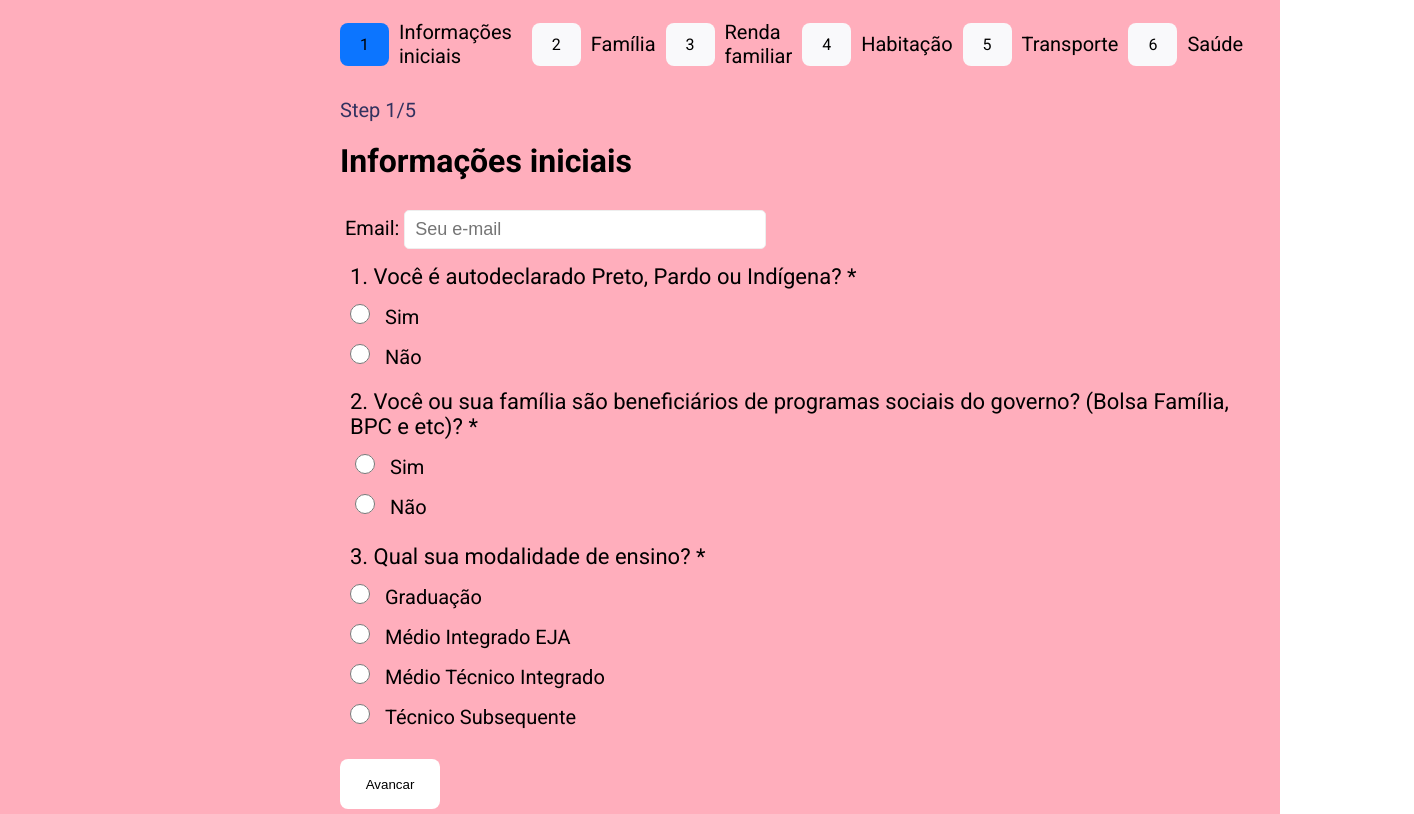
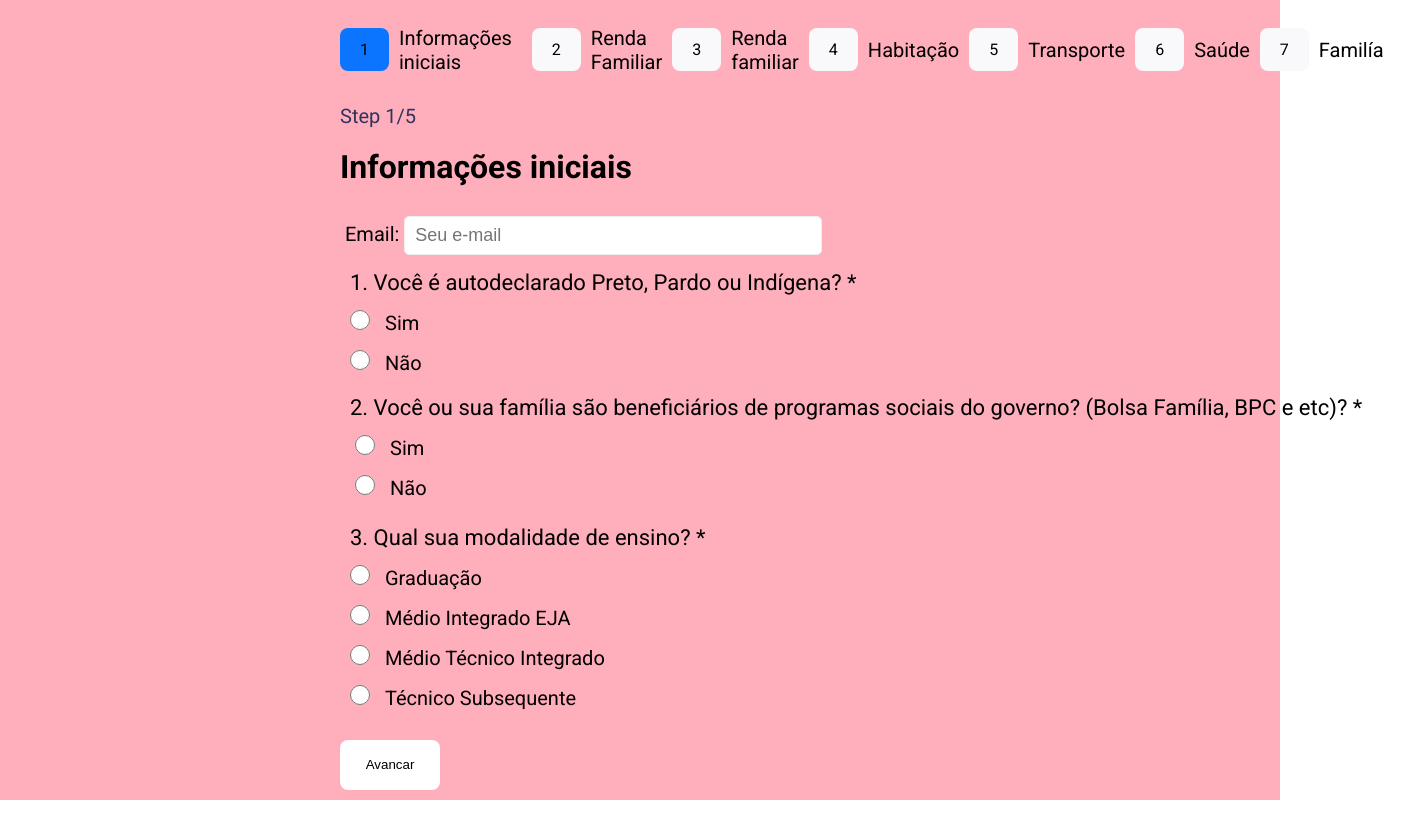
Before and after one commit to willidert/auxilio-estudantil-microservice, an Angular app in the folder web/: page / in a window 1280 px wide. Shown: the whole page, 1414 px wide, since content can reach past the window. Built offline with nearby package versions, Linux system fonts and the light colour scheme.

Commit message:
feat(web): add new item in summay

```diff
--- a/web/src/app/form-step-five/form-step-five.component.html
+++ b/web/src/app/form-step-five/form-step-five.component.html
@@ -7,7 +7,7 @@
       </div>
       <div class="step-2">
         <span class="number"> 2 </span>
-        <p>Família</p>
+        <p>Renda Familiar</p>
       </div>
       <div class="step-2">
         <span class="number"> 3 </span>
@@ -15,7 +15,7 @@
       </div>
       <div class="step-2">
         <span class="number"> 4 </span>
-        <p>Renda Famíliar</p>
+        <p>Habitação</p>
       </div>
       <div class="step-2">
         <span class="number active"> 5 </span>
@@ -24,6 +24,10 @@
       <div class="step-2">
         <span class="number"> 6 </span>
         <p>Saúde</p>
+      </div>
+      <div class="step-2">
+        <span class="number"> 7 </span>
+        <p>Familía</p>
       </div>
     </div>
     <div class="title">
--- a/web/src/app/form-step-four/form-step-four.component.html
+++ b/web/src/app/form-step-four/form-step-four.component.html
@@ -7,7 +7,7 @@
       </div>
       <div class="step-2">
         <span class="number"> 2 </span>
-        <p>Família</p>
+        <p>Renda Familiar</p>
       </div>
       <div class="step-2">
         <span class="number"> 3 </span>
--- a/web/src/app/form-step-one/form-step-one.component.html
+++ b/web/src/app/form-step-one/form-step-one.component.html
@@ -7,7 +7,7 @@
       </div>
       <div class="step-2">
         <span class="number"> 2 </span>
-        <p>Família</p>
+        <p>Renda Familiar</p>
       </div>
       <div class="step-2">
         <span class="number"> 3 </span>
@@ -24,6 +24,10 @@
       <div class="step-2">
         <span class="number"> 6 </span>
         <p>Saúde</p>
+      </div>
+      <div class="step-2">
+        <span class="number"> 7 </span>
+        <p>Familía</p>
       </div>
     </div>
     <div class="title">
--- a/web/src/app/form-step-six/form-step-six.component.html
+++ b/web/src/app/form-step-six/form-step-six.component.html
@@ -7,7 +7,7 @@
       </div>
       <div class="step-2">
         <span class="number"> 2 </span>
-        <p>Família</p>
+        <p>Renda Familiar</p>
       </div>
       <div class="step-2">
         <span class="number"> 3 </span>
--- a/web/src/app/form-step-three/form-step-three.component.html
+++ b/web/src/app/form-step-three/form-step-three.component.html
@@ -7,7 +7,7 @@
       </div>
       <div class="step-2">
         <span class="number"> 2 </span>
-        <p>Família</p>
+        <p>Renda Familiar</p>
       </div>
       <div class="step-2">
         <span class="number active"> 3 </span>
--- a/web/src/app/form-step-two/form-step-two.component.html
+++ b/web/src/app/form-step-two/form-step-two.component.html
@@ -7,7 +7,7 @@
       </div>
       <div class="step-2">
         <span class="number active"> 2 </span>
-        <p>Família</p>
+        <p>Renda Familiar</p>
       </div>
       <div class="step-2">
         <span class="number"> 3 </span>
```
